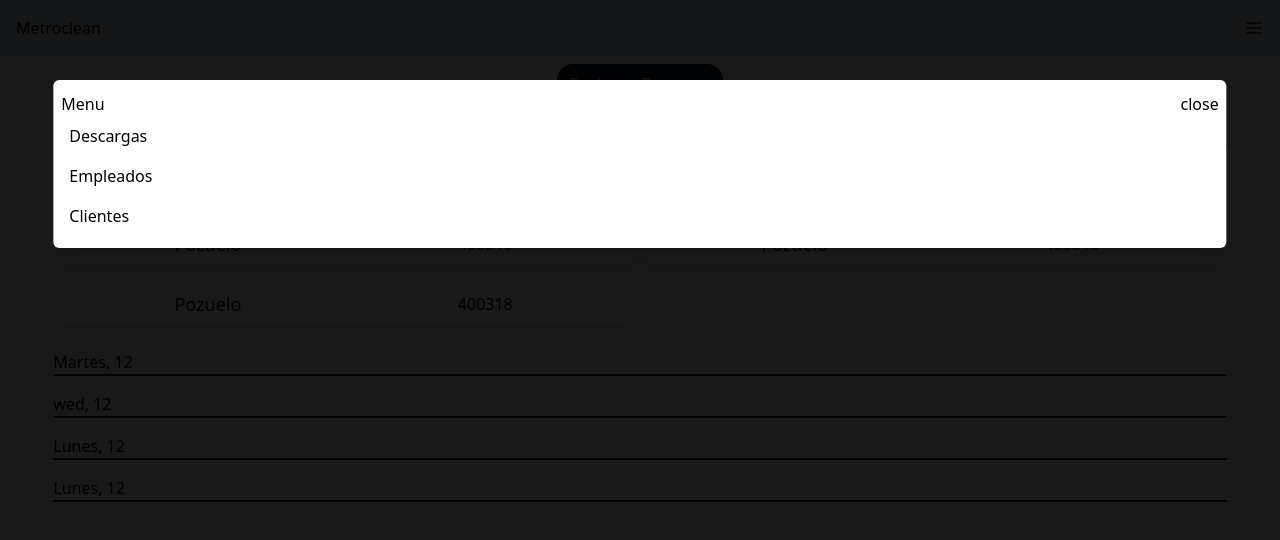
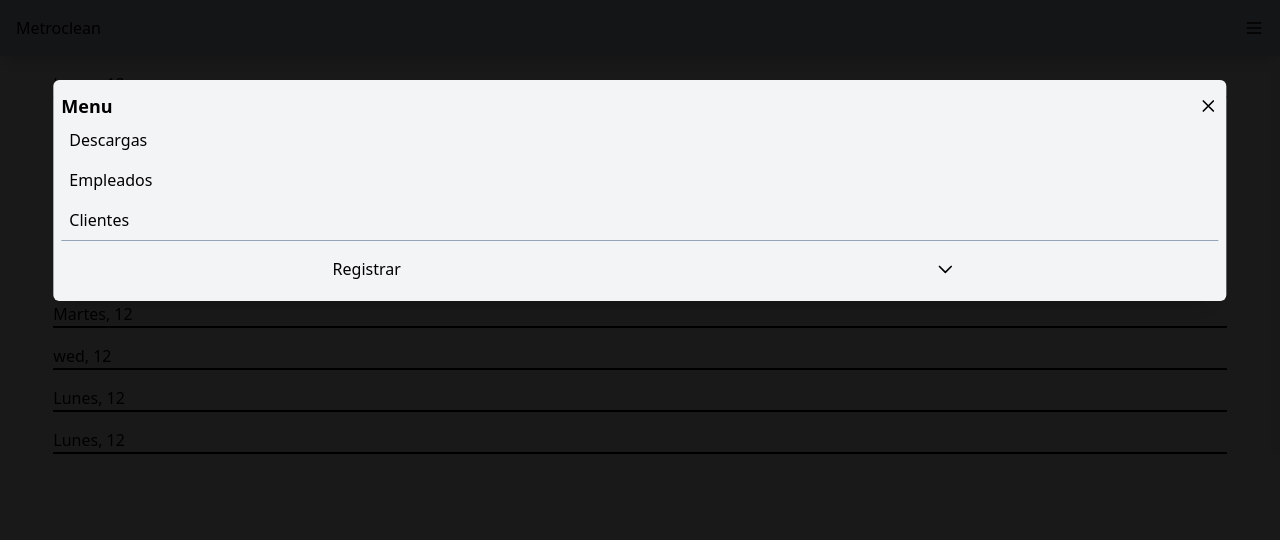
Before and after one commit to menottiRicardo/dashboard, a Next.js app: page /descargas in a window 1280 px wide. Both pictures are taken after a click on the button 1254 px from the left and 28 px from the top of the page. Shown: the top 540 px of the page. Built offline with nearby package versions, Linux system fonts and the light colour scheme.

Commit message:
header updated

```diff
--- a/components/DownloadCard.tsx
+++ b/components/DownloadCard.tsx
@@ -9,11 +9,11 @@ interface DownloadCardProps {
 const DownloadCard = ({ title, code }: DownloadCardProps) => {
   const [show, setShow] = useState(false);
   const [showModal, setShowModal] = useState(false);
-  const bg = show ? "bg-blueGray-100" : "bg-white";
+  const bg = show ? "bg-white" : "bg-gray-50";
   return (
     <div
       className={`${bg} m-2 rounded p-2 grid grid-cols-2 items-center shadow-md justify-items-center`}
-      onClick={() => setShow(true)}
+      onClick={() => setShow(!show)}
     >
       {/* download name */}
       <h1 className="font-medium text-lg">{title}</h1>
--- a/components/Layout/Header.tsx
+++ b/components/Layout/Header.tsx
@@ -1,26 +1,51 @@
-import { MenuIcon } from "@heroicons/react/outline";
+import {
+  ChevronDownIcon,
+  FolderAddIcon,
+  MenuIcon,
+  OfficeBuildingIcon,
+  UserAddIcon,
+  UserGroupIcon,
+  XIcon,
+} from "@heroicons/react/outline";
+import dynamic from "next/dynamic";
 import Link from "next/link";
 import { useRouter } from "next/router";
 import { useState } from "react";
-
+import Createdownload from "../../views/Createdownload";
+import CreateEmployee from "../../views/createEmployee";
+const CreateClient = dynamic(
+  () => import("../../views/CreateClient")
+);
 function Header() {
   const [show, setShow] = useState(false);
-  const router = useRouter()
+  const [showRegister, setShowRegister] = useState(false);
+  const router = useRouter();
   return (
     <header className="flex justify-between p-4 items-center shadow-xl bg-blueGray-300 z-50">
       {/* left section */}
 
-        <div className="flex md:flex-grow cursor-pointer" onClick={() => router.reload()}>
-          Metroclean
-        </div>
+      <div
+        className="flex md:flex-grow cursor-pointer"
+        onClick={() => router.reload()}
+      >
+        Metroclean
+      </div>
 
-      <button onClick={() => setShow(!show)}><MenuIcon className="w-5"/></button>
+      <button onClick={() => setShow(!show)}>
+        <MenuIcon className="w-5" />
+      </button>
       {show && (
         <div className="fixed w-full h-full bg-black flex items-center justify-center bg-opacity-90 z-50 select-none px-4 inset-0">
-          <div className="absolute left-1/2 top-20 -translate-x-1/2 w-11/12 rounded-md shadow-xl px-2 py-3 grid select-none bg-white">
+          <div className="absolute left-1/2 top-20 -translate-x-1/2 w-11/12 rounded-md shadow-xl px-2 py-3 grid select-none bg-gray-100">
             <div className="flex justify-between items-center">
-              <h4 className="font-medium">Menu</h4>
-              <p onClick={() => setShow(!show)}>close</p>
+              <h4 className="font-bold text-lg">Menu</h4>
+              <XIcon
+                onClick={() => {
+                  setShow(false);
+                  setShowRegister(false);
+                }}
+                className="w-5"
+              />
             </div>
 
             <Link href={"/descargas"}>
@@ -47,6 +72,26 @@ function Header() {
                 Clientes
               </a>
             </Link>
+
+            <div className="h-[1px] w-full bg-slate-400" />
+
+            <div
+              className="flex items-center justify-around mt-2 text-black"
+              onClick={() => setShowRegister(!showRegister)}
+            >
+              <a className="cursor-pointer p-2 ">Registrar</a>
+              <ChevronDownIcon className="w-5" />
+            </div>
+
+            {showRegister && (
+              <div className="grid grid-cols-2 justify-items-center gap-2 mt-2">
+                <CreateClient />
+
+                <Createdownload />
+
+                <CreateEmployee />
+              </div>
+            )}
           </div>
         </div>
       )}
--- a/pages/clientes.tsx
+++ b/pages/clientes.tsx
@@ -1,7 +1,7 @@
 import { gql, useQuery } from "@apollo/client";
 import React from "react";
 import { ClientCard } from "../components/ClientCard";
-import CreateClient from "../views/CreateClient";
+
 
 const queryAllClients = gql`
   query {
@@ -19,11 +19,10 @@ const queryAllClients = gql`
 `;
 const Clientes = () => {
   const { data, error, loading } = useQuery(queryAllClients);
-  console.log(data);
   if (loading) {
     return (
       <div className="bg-gray-50">
-        <CreateClient />
+
         <div className="layout">
           <h1 className="font-black text-3xl">Clientes</h1>
           <div className="bg-white rounded-xl shadow-md mt-4 relative animate-pulse">
@@ -68,7 +67,7 @@ const Clientes = () => {
   }
   return (
     <div className="bg-gray-50">
-      <CreateClient />
+
       <div className="layout">
         <h1 className="font-black text-3xl">Clientes</h1>
         {data?.allClients?.map((client) => (
--- a/pages/descargas.tsx
+++ b/pages/descargas.tsx
@@ -1,11 +1,11 @@
 
 import DownloadCard from "../components/DownloadCard";
-import Createdownload from "../views/Createdownload";
+
 
 const Descargas = () => {
   return (
     <div className="bg-gray-50">
-      <Createdownload />
+
 
       {/* week days */}
       <div className="layout">
--- a/pages/empleados.tsx
+++ b/pages/empleados.tsx
@@ -6,7 +6,6 @@ import React, { useEffect, useState } from "react";
 import Table from "../components/Table";
 import { createContext } from "../graphql/context";
 import { initializeApollo } from "../lib/apollo";
-import CreateEmployee from "../views/createEmployee";
 
 const BottomSheet = dynamic(
   () => import("../components/employee/BottomSheet")
@@ -40,10 +39,10 @@ const Empleados = () => {
   console.log(id);
 
   if (loading) return <p>loading....</p>;
-  console.log(showBottom);
+  ;
   return (
     <div className="bg-gray-50 h-screen">
-      <CreateEmployee />
+
       <div className="layout pt-5">
         <Table data={data} setId={setId} />
         {showBottom && (
--- a/views/CreateClient.tsx
+++ b/views/CreateClient.tsx
@@ -1,5 +1,8 @@
 import { gql, useMutation } from "@apollo/client";
-import { PlusIcon } from "@heroicons/react/outline";
+import {
+  OfficeBuildingIcon,
+  PlusIcon,
+} from "@heroicons/react/outline";
 import { useState } from "react";
 import Button from "../components/Button";
 
@@ -83,14 +86,14 @@ const CreateClient = () => {
   };
   if (close) {
     return (
-      <div className="flex items-center justify-center pt-4 bg-transparent">
-        <Button
-          color="bg-green-700"
-          border=""
-          text={"Registar"}
-          textColor="text-white"
-          onClick={() => setClose(false)}
-        />
+      <div className="flex justify-between w-full bg-white p-2 rounded-xl" onClick={() => setClose(false)}>
+        <a
+          className="hover:bg-gray-700 cursor-pointer hover:text-white rounded-full p-2"
+
+        >
+          Cliente
+        </a>
+        <OfficeBuildingIcon className="w-6" />
       </div>
     );
   }
--- a/views/Createdownload.tsx
+++ b/views/Createdownload.tsx
@@ -1,3 +1,4 @@
+import { FolderAddIcon } from "@heroicons/react/outline";
 import React, { useState } from "react";
 import Button from "../components/Button";
 import Dropdown from "../components/Dropdown";
@@ -25,13 +26,14 @@ const Createdownload = () => {
   };
   return (
     <>
-      <div className="flex items-center justify-center pt-2 layout">
-        <Button
-          color="bg-blueGray-900"
-          text="Registrar Descarga"
-          textColor="text-white"
-          onClick={() => setShowRegisterModal(true)}
-        />
+      <div className="flex justify-between w-full bg-white p-2 rounded-xl" onClick={() => setShowRegisterModal(!showRegisterModal)}>
+        <a
+          className="hover:bg-gray-700 cursor-pointer hover:text-white rounded-full p-2"
+
+        >
+          Descarga
+        </a>
+        <FolderAddIcon className="w-6" />
       </div>
       {showRegisterModal && (
         <div className="fixed w-full h-full bg-black flex items-center justify-center bg-opacity-90 z-50 select-none px-4 inset-0">
--- a/views/createEmployee.tsx
+++ b/views/createEmployee.tsx
@@ -1,5 +1,5 @@
 import { gql, useMutation } from "@apollo/client";
-import { PlusIcon } from "@heroicons/react/outline";
+import { PlusIcon, UserAddIcon } from "@heroicons/react/outline";
 import React, { useState } from "react";
 import Button from "../components/Button";
 
@@ -86,15 +86,14 @@ const CreateEmployee = () => {
   };
   if (close) {
     return (
-      <div className="flex items-center justify-center pt-4 bg-transparent">
-        <Button
-          color="bg-green-700"
-          border=""
-          text={"Registar"}
-          textColor="text-white"
-          onClick={() => setOpen(false)}
-          icon={<PlusIcon className="w-5 text-white ml-2" />}
-        />
+      <div className="flex justify-between w-full bg-white p-2 rounded-xl"  onClick={() => setOpen(!close)}>
+        <a
+          className="hover:bg-gray-700 cursor-pointer hover:text-white rounded-full p-2"
+
+        >
+          Empleado
+        </a>
+        <UserAddIcon className="w-6" />
       </div>
     );
   }
```
